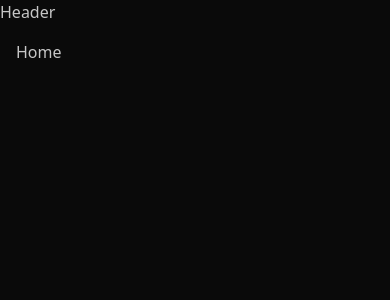
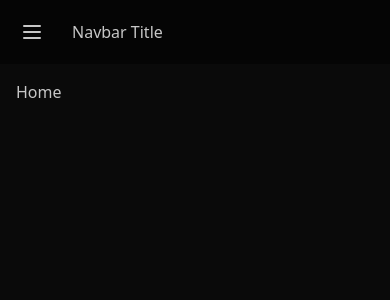
Before and after one commit to rivasdiego-dev/BikeHub, a React (Vite) app: page / in a window 390 px wide. Shown: the top 300 px of the page. Built offline with nearby package versions, Linux system fonts and the light colour scheme.

Commit message:
Implement responsive header and sidebar layout with drawer functionality

```diff
--- a/src/components/organisms/Header/Header.tsx
+++ b/src/components/organisms/Header/Header.tsx
@@ -1,7 +1,40 @@
 export default function Header() {
     return (
-        <>
-            Header
-        </>
+        <div className="drawer w-full">
+            <input id="my-drawer-3" type="checkbox" className="drawer-toggle" />
+            <div className="drawer-content flex flex-col">
+                <div className="navbar bg-base-300 w-full">
+                    <div className="flex-none lg:hidden">
+                        <label htmlFor="my-drawer-3" aria-label="open sidebar" className="btn btn-square btn-ghost">
+                            <svg
+                                xmlns="http://www.w3.org/2000/svg"
+                                fill="none"
+                                viewBox="0 0 24 24"
+                                className="inline-block h-6 w-6 stroke-current">
+                                <path
+                                    stroke-linecap="round"
+                                    stroke-linejoin="round"
+                                    stroke-width="2"
+                                    d="M4 6h16M4 12h16M4 18h16"></path>
+                            </svg>
+                        </label>
+                    </div>
+                    <div className="mx-2 flex-1 px-2">Navbar Title</div>
+                    <div className="hidden flex-none lg:block">
+                        <ul className="menu menu-horizontal">
+                            <li><a>Navbar Item 1</a></li>
+                            <li><a>Navbar Item 2</a></li>
+                        </ul>
+                    </div>
+                </div>
+            </div>
+            <div className="drawer-side">
+                <label htmlFor="my-drawer-3" aria-label="close sidebar" className="drawer-overlay"></label>
+                <ul className="menu bg-base-200 min-h-full w-80 p-4">
+                    <li><a>Sidebar Item 1</a></li>
+                    <li><a>Sidebar Item 2</a></li>
+                </ul>
+            </div>
+        </div>
     )
 }
--- a/src/views/layouts/AppLayout/AppLayout.tsx
+++ b/src/views/layouts/AppLayout/AppLayout.tsx
@@ -3,8 +3,8 @@ import Header from "../../../components/organisms/Header";
 
 export default function AppLayout() {
     return (
-        <div className="grid min-h-screen w-full md:grid-cols-[220px_1fr] lg:grid-cols-[280px_1fr]">
-            <div className="flex flex-col">
+        <div className="flex">
+            <div className="flex flex-col w-full">
                 <Header />
                 <main className="flex flex-1 flex-col p-4 lg:p-6">
                     <Outlet />
```
